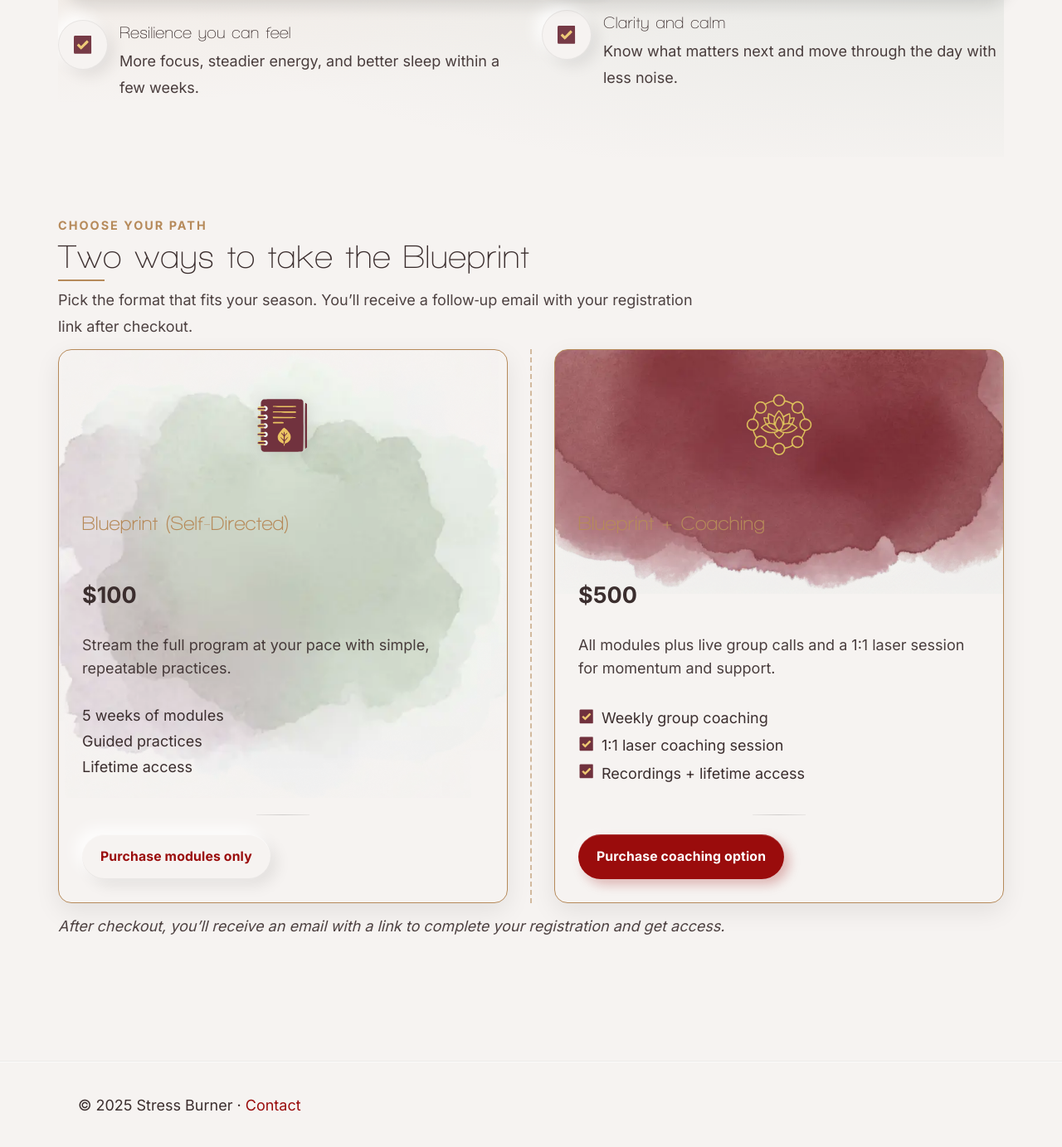
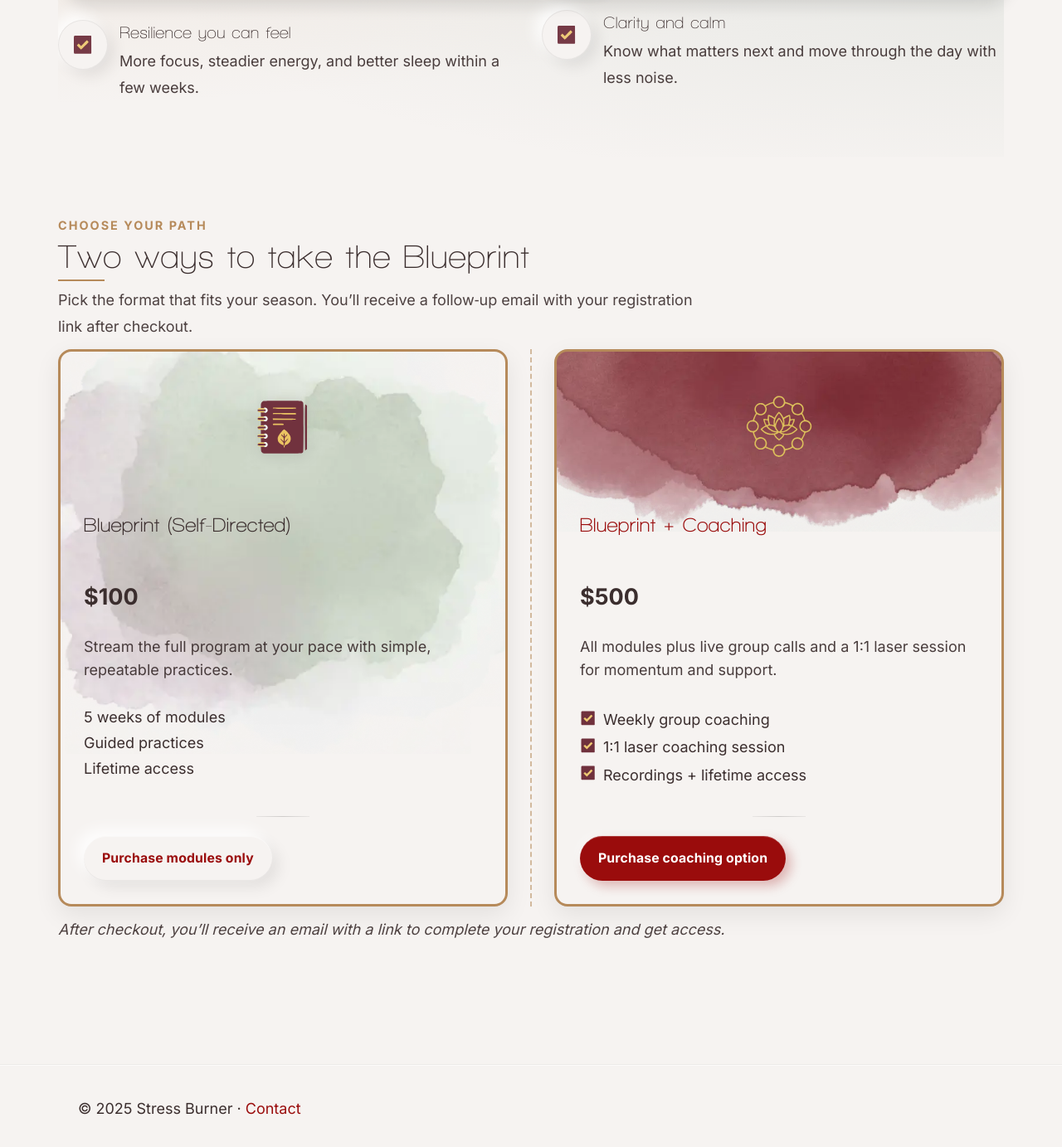
Before and after one commit to chriswakeley/test-blog, a Jekyll site: the page built from course.md, in a window 1280 px wide and 1400 px high, scrolled down 2288 px. Shown: the top 1383 px of the window at 83% size. Built offline with Jekyll 4.4.1, drawn with Linux system fonts in a browser that asks for light colours.

Commit message:
Refactor price card styles for improved visual consistency and background positioning

```diff
--- a/assets/css/main.css
+++ b/assets/css/main.css
@@ -325,8 +325,8 @@ main{flex:1}
 .options-compare > div > .price-card{height:100%}
 .options-compare::before{content:"";position:absolute;top:0;bottom:0;left:50%;transform:translateX(-50%);border-left:2px dashed var(--sb-gold);opacity:.55;pointer-events:none}
 .overline-label{letter-spacing:.06em;text-transform:uppercase;color:var(--sb-gold);font-weight:700;font-size:.78rem;margin:0 0 10px 4px}
-.price-card{background:var(--sb-warm);border:1.5px solid var(--sb-gold);border-radius:16px;box-shadow:0 10px 30px rgba(0,0,0,.08);padding:0;display:flex;flex-direction:column;gap:12px;overflow:hidden;--pc-pad:28px;padding-bottom:var(--pc-pad)}
-.price-card .card-title{font-size:24px;line-height:1.2;margin:.2rem 0 .2rem;color:var(--sb-gold);font-weight:700}
+.price-card{background:var(--sb-warm);border:3px solid var(--sb-gold);border-radius:16px;box-shadow:0 10px 30px rgba(0,0,0,.08);padding:0;display:flex;flex-direction:column;gap:12px;overflow:hidden;--pc-pad:28px;padding-bottom:var(--pc-pad)}
+.price-card .card-title{font-size:24px;line-height:1.2;margin:.2rem 0 .2rem;color:var(--sb-ink);font-weight:700}
 .price-card .card-price{font-weight:800;font-size:1.5rem;margin:.2rem 0 .4rem}
 .price-card .card-blurb{opacity:.92;margin:.1rem 0 .6rem}
 .price-card .cta-row{justify-content:flex-start;margin-top:auto}
@@ -343,14 +343,14 @@ main{flex:1}
   background-image:url('../images/greenwatercolorbanner.webp');
   background-repeat:no-repeat;
   background-size:100% auto; /* same width as card, height auto */
-  background-position:top center; /* anchor to top of card */
+  background-position:center -40%; /* move background up 40% */
   background-origin:border-box;
 }
 .price-card.coaching{
   background-image:url('../images/watercolorcardbanner.webp');
   background-repeat:no-repeat;
   background-size:100% auto; /* same width as card, height auto */
-  background-position:top center; /* anchor to top of card */
+  background-position:center -20%; /* move background up 20% */
   background-origin:border-box;
 }
 /* Apply side padding to content sections so media touches the inner border without covering it */
@@ -366,6 +366,7 @@ main{flex:1}
 .price-card .features-check{ flex:1 1 auto; min-height:0 }
 /* Harmonize subsection heights for cross-card alignment */
 .price-card .card-title{ min-height: 2.4em }
+.price-card.coaching .card-title{ color: var(--sb-red) }
 .price-card .card-price{ min-height: 1.6em }
 .price-card .card-blurb{ line-height:1.6; min-height: 3.2em }
 /* Feature lists */
```
